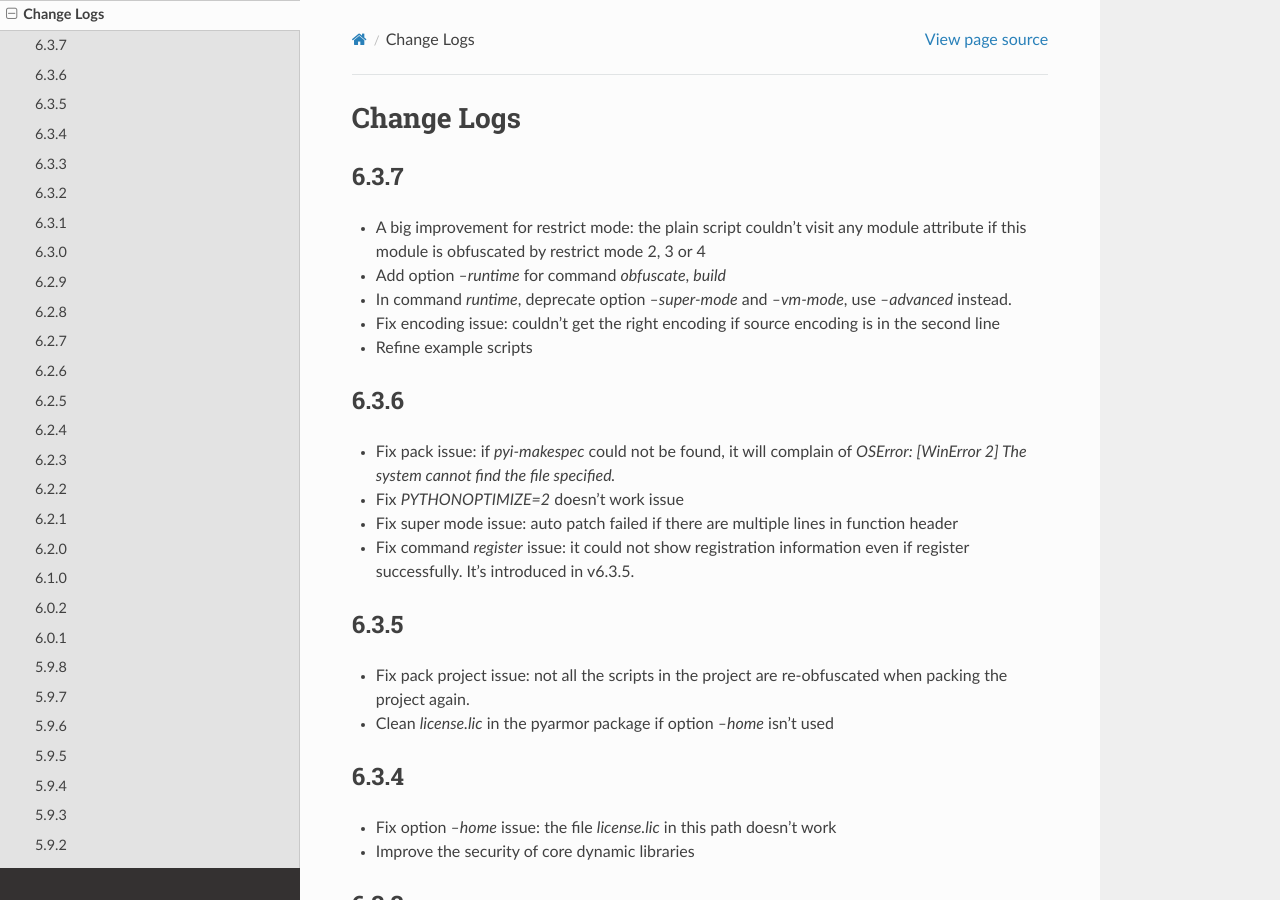
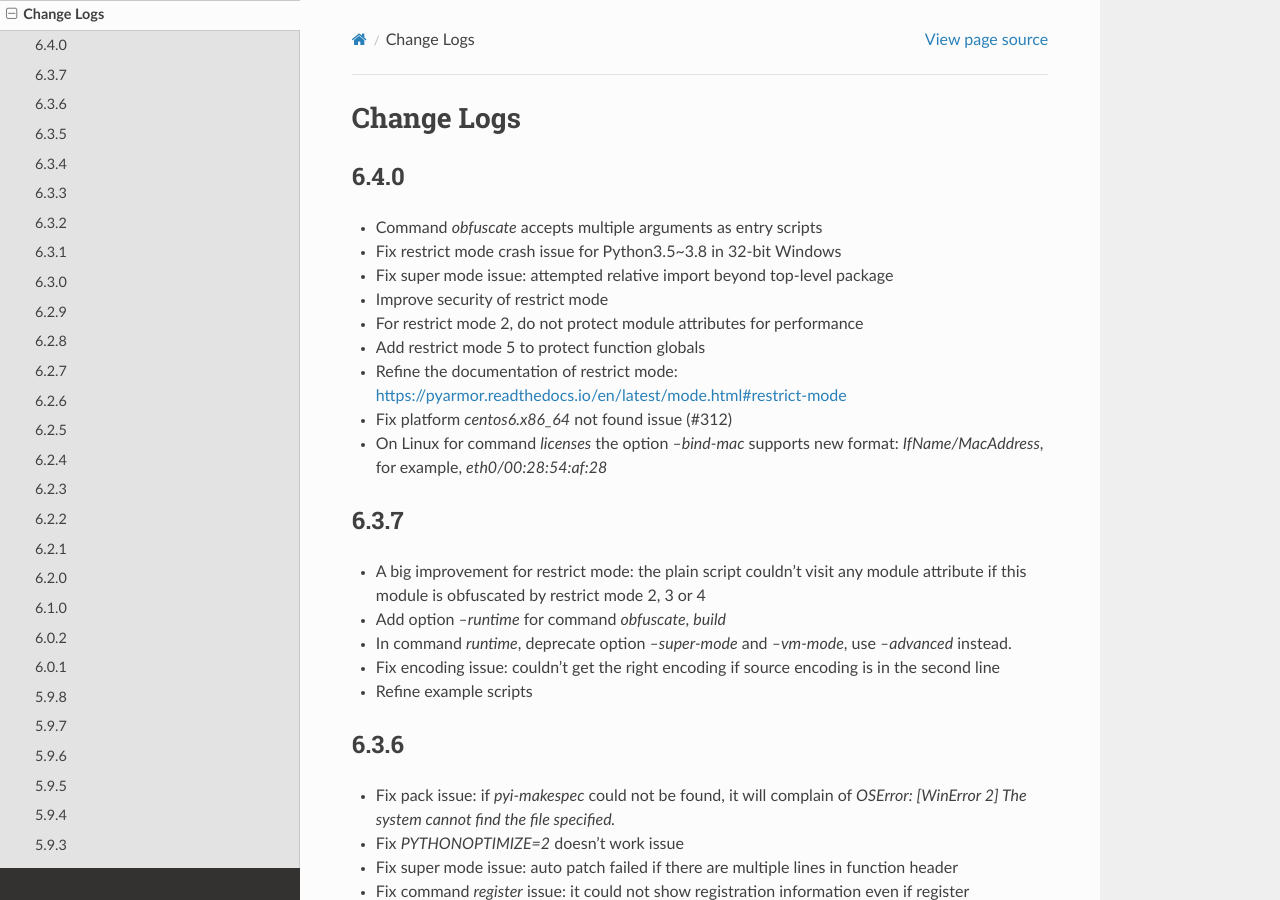
Before and after one commit to dashingsoft/pyarmor, a Sphinx documentation site: the page built from docs/change-logs.rst, in a window 1280 px wide and 900 px high. Built offline with Sphinx 7.4.7 and the Read the Docs theme 2.0.0, drawn with Linux system fonts in a browser that asks for light colours.

Commit message:
Add change logs

```diff
--- a/docs/change-logs.rst
+++ b/docs/change-logs.rst
@@ -2,6 +2,21 @@
 
 Change Logs
 ===========
+
+6.4.0
+-----
+
+* Command `obfuscate` accepts multiple arguments as entry scripts
+* Fix restrict mode crash issue for Python3.5~3.8 in 32-bit Windows
+* Fix super mode issue: attempted relative import beyond top-level package
+* Improve security of restrict mode
+* For restrict mode 2,  do not protect module attributes for performance
+* Add restrict mode 5 to protect function globals
+* Refine the documentation of restrict mode:
+  https://pyarmor.readthedocs.io/en/latest/mode.html#restrict-mode
+* Fix platform `centos6.x86_64` not found issue (#312)
+* On Linux for command `licenses` the option `--bind-mac` supports new
+  format: `IfName/MacAddress`, for example, `eth0/00:28:54:af:28`
 
 6.3.7
 -----
```
